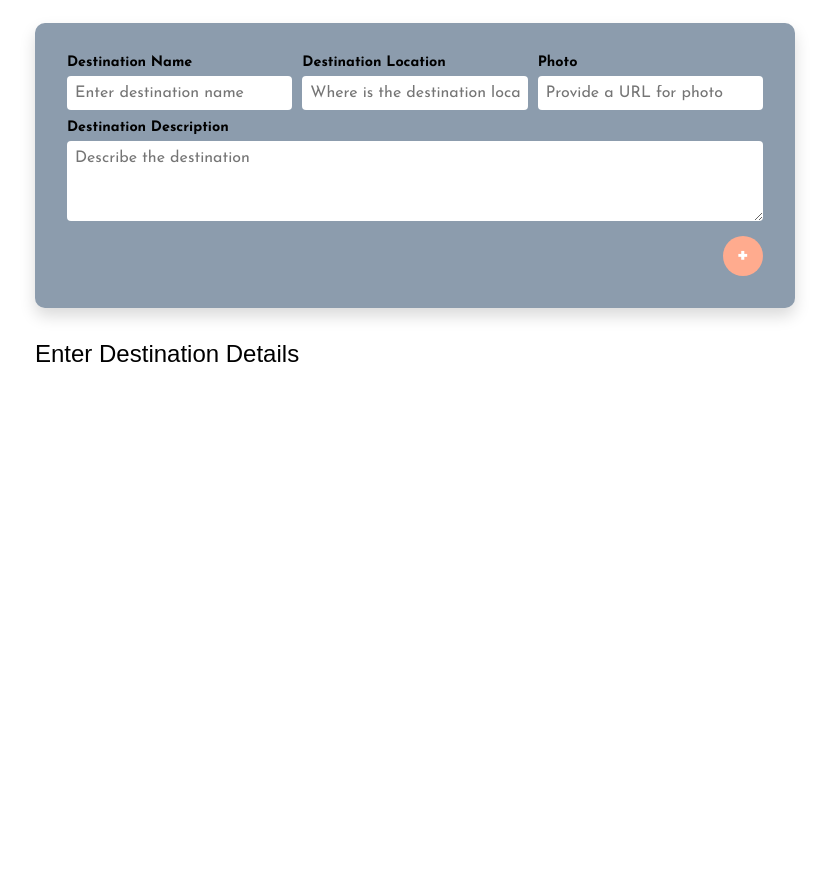
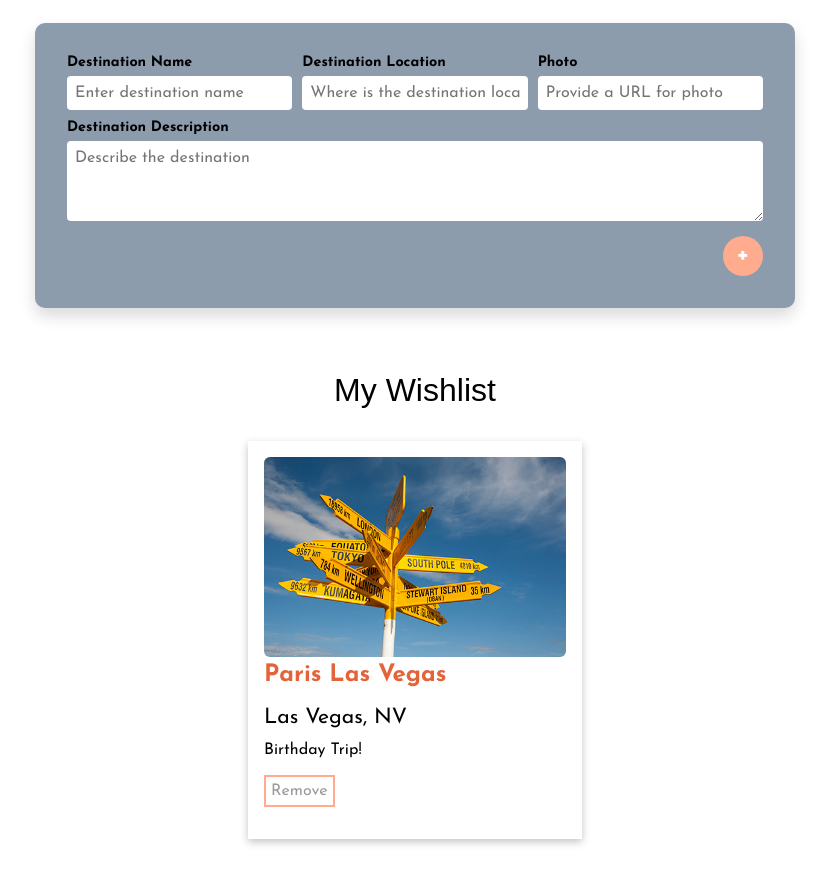
Before and after one commit to Jud1th1/Vacation-Destination-Project, a plain HTML site: page index.html in a window 1280 px wide. Shown: the part 312-1196 px from the top of the page, without its empty margins (225-1054 px from the left). Before the commit the page ends 800 px from the top, so only its background shows below. Drawn offline with nearby package versions, Linux system fonts and the light colour scheme; a web font is replaced by a local one.

Commit message:
Adding rough draft of card design + default card. Cleaning up css tomorrow

```diff
--- a/index.html
+++ b/index.html
@@ -10,7 +10,6 @@
     <link rel="preconnect" href="https://fonts.googleapis.com">
     <link rel="preconnect" href="https://fonts.gstatic.com" crossorigin>
     <link href="https://fonts.googleapis.com/css2?family=Josefin+Sans:ital,wght@0,100..700;1,100..700&family=Koulen&family=Love+Ya+Like+A+Sister&display=swap" rel="stylesheet">
-	<!-- Our CSS -->
     <link rel="stylesheet" href="styles.css">
 </head>
 
@@ -46,11 +45,17 @@
             <button type="submit" class="add-btn" aria-label="Add to wishlist">+</button>
         </form>
 
-    <article>
-        <h2 id="title">Enter Destination Details</h2>
+    <article id="wishlist-section">
+        <h2 id="title">My Wishlist</h2>
+        <!-- Empty State -->
+        <div id="empty-state" class="hidden">
+            <p>Where do you wish to go?</p>
+            <img src="images/relaxingman.png" alt="Illustration of a person relaxing in a boat" />
+        </div>
+
         <div id="destinations_container">
             <!--Content generated by JS-->
-            <!--  <div class="card">
+            <!-- <div class="card">
                 <img src="images/signpost.jpg">
                 <div class="card-body">
                     <h3>Destination Name</h3>
--- a/script.js
+++ b/script.js
@@ -29,10 +29,29 @@
             document.getElementById('title').innerHTML = "My Wishlist";
         }
 
-        //5. aSdd the card
+        //5. Hide empty state if it's showing
+        document.getElementById("empty-state").classList.add("hidden");
+        //5. Then add the card
         document.querySelector("#destinations_container").appendChild(destCard);
 
     }
+
+//Default card on DOM load
+    window.addEventListener("DOMContentLoaded", () => {
+        const defaultCard = createDestinationCard(
+            "Paris Las Vegas",
+            "Las Vegas, NV",
+            "images/signpost.jpg", // Update with actual path or leave empty to test fallback image
+            "Birthday Trip!"
+        );
+
+        const wishListContainer = document.getElementById("destinations_container");
+        wishListContainer.appendChild(defaultCard);
+
+        // Make sure wishlist title shows and empty state is hidden
+        document.getElementById("title").innerText = "My Wishlist";
+        document.getElementById("empty-state").style.display = "none";
+    });
 
 //run a function that creates new card
 //create a function that has 4 parameters that match our 4 fields from the form:
@@ -89,15 +108,22 @@
     }
 
 //Create function that removes the card-
-//When the user clicks the remove button in a card, go to the parent's parent,
-// as shown highlighted on the right, and remove that element,
-// which is the card that goes with the button that was pressed.
+//When the user clicks the remove button in a card, go to the parent's parent and remove that element,
+//which is the card that goes with the button that was pressed.
+//If all cards are removed then show an empty state:
 
     function removeDestination(event) {
         const card = event.target.parentElement.parentElement;
         card.remove();
+
+        const wishListContainer = document.getElementById("destinations_container");
+        const emptyState = document.getElementById("empty-state");
+
+        if (wishListContainer.children.length === 0) {
+            console.log("✅ No cards left, showing empty state.");
+            emptyState.classList.remove("hidden");
+            emptyState.style.removeProperty('display'); // remove the inline style that’s overriding CSS
+            document.getElementById("title").innerText = "";
+        }
     }
-
-    //Lastly, fill in steps 3 & 5 for the function that handles the form submission.
-    //This should be working now. Also remove the dummy HTML code
     })();
--- a/styles.css
+++ b/styles.css
@@ -152,35 +152,87 @@ main{
     opacity: 1;
   }
 
+/*__________________________
+        Card Styling
+____________________________*/
 
-
-/*
-img{
-    max-width: 100%;
+#wishlist-section {
+  text-align: center;
+  padding: 2rem 1rem;
 }
 
-
-
-#title{
-    text-align: center;
+#title {
+  font-family: "Koulen", sans-serif;
+  font-size: 2rem;
+  margin-bottom: 1rem;
+  text-align: center;
 }
 
-label{
-    display: block;
-    margin-bottom: .5em;
+#empty-state {
+  text-align: center;
+  color: #333;
+  opacity: 0;
+  transition: opacity 0.4s ease-in-out;
+  margin: 3rem auto;
+  max-width: 500px;
 }
 
-button{
-    display: block;
-    width: 100%;
-    margin-bottom: 1em;
-    border: 1px solid #666;
-    padding: 10px;
-    box-sizing: border-box;
+#empty-state:not(.hidden) {
+  opacity: 1;
+}
+
+#empty-state img {
+  max-width: 300px;
+  margin-top: 1rem;
+}
+
+.hidden {
+  display: none;
+}
+
+#destinations_container {
+  display: flex;
+  flex-wrap: wrap;
+  justify-content: center;
+  gap: 1.5rem;
+  margin-top: 2rem;
 }
 
 .card{
-    padding: 20px;
-    background-color: #efefef;
-    margin-bottom: 20px;
-} */
+  background-color: #FFFFFF;
+  box-shadow: rgba(0, 0, 0, 0.24) 0px 3px 8px;
+  padding: 1rem;
+  text-align: left;
+}
+
+.card img {
+  width: 100%;
+  height: 200px;
+  object-fit: cover;
+  border-radius: 6px;
+}
+
+.card-body h3{
+  color:#e4643a;
+  font-size: 1.5rem;
+  margin-bottom: 1rem;
+}
+
+.card-body h4{
+  font-weight: 400;
+  font-size: 1.33rem;
+  margin-bottom: 10px;
+}
+
+.card-body button{
+  background-color: #fff;
+  border:2px solid #FFAB8E;
+  padding: 5px;
+  margin: 1rem 0;
+  color: #9e9999;
+}
+
+.card-body button:hover{
+  background-color: #FFAB8E;
+  color: #000;
+}
```
Also changed, not shown: images/relaxingman.png (added).
